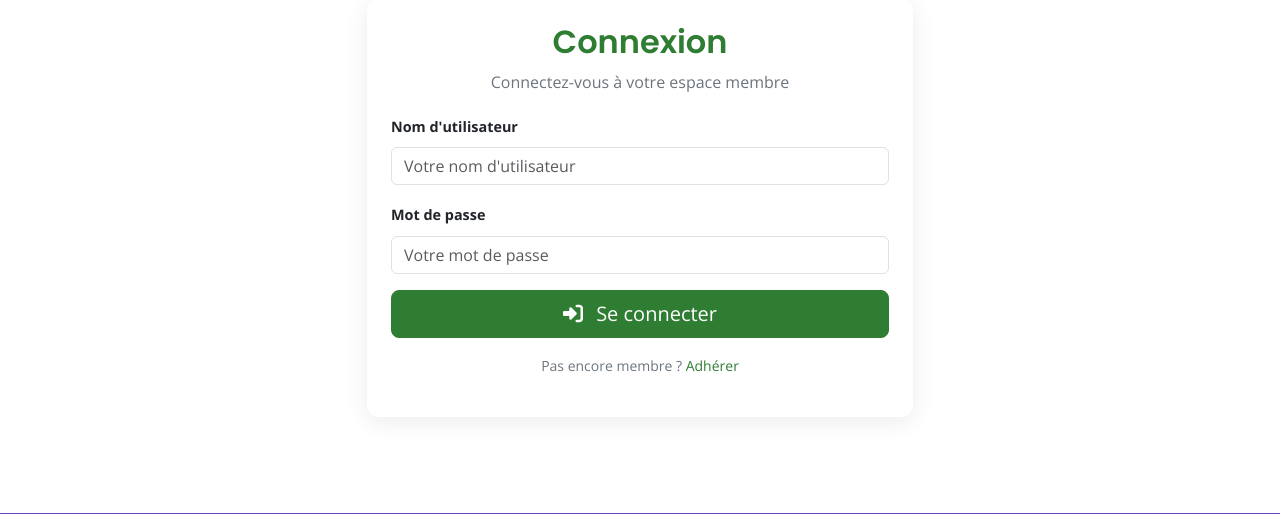
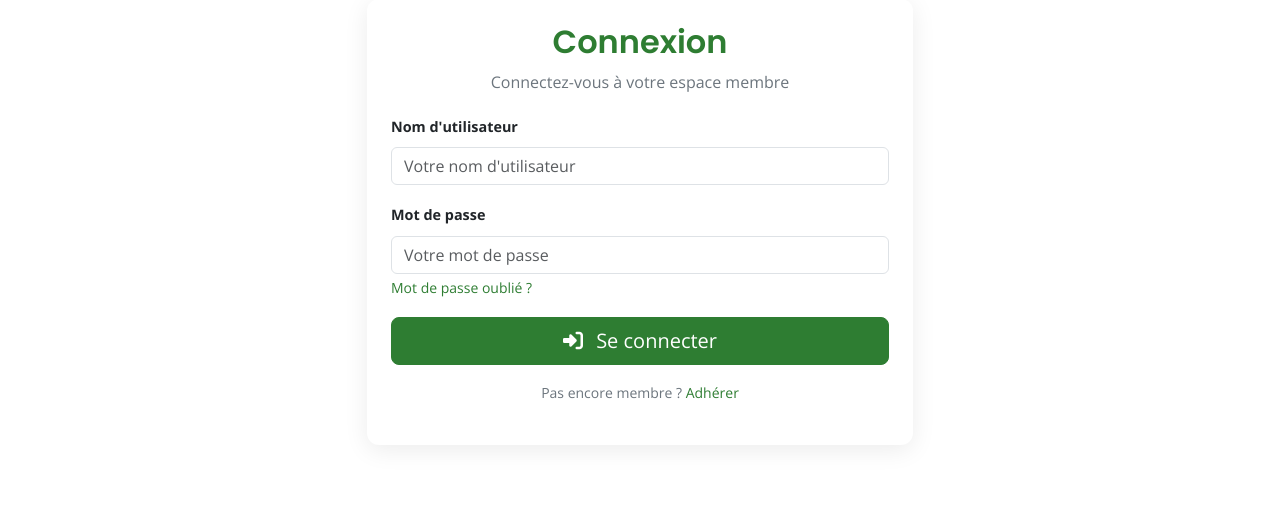
Before and after one commit to Idriss47-haricot/BETA-resilience, a Django app: template templates/registration/login.html in a window 1280 px wide. Shown: the part 129-643 px from the top of the page. Run offline with Django 5.2, Linux system fonts and the light colour scheme; the template is opened without the code that fills it, so the values that code supplies are empty.

Commit message:
Update login.html

```diff
--- a/templates/registration/login.html
+++ b/templates/registration/login.html
@@ -21,6 +21,7 @@
                             <div class="mb-3">
                                 <label class="form-label fw-bold">Mot de passe</label>
                                 <input type="password" name="password" class="form-control" required placeholder="Votre mot de passe">
+                                <a href="{% url 'authentification:password_reset' %}" class="small">Mot de passe oublié ?</a>
                             </div>
                             <input type="hidden" name="next" value="{{ next }}">
                             <button type="submit" class="btn btn-success w-100 btn-lg">
```
